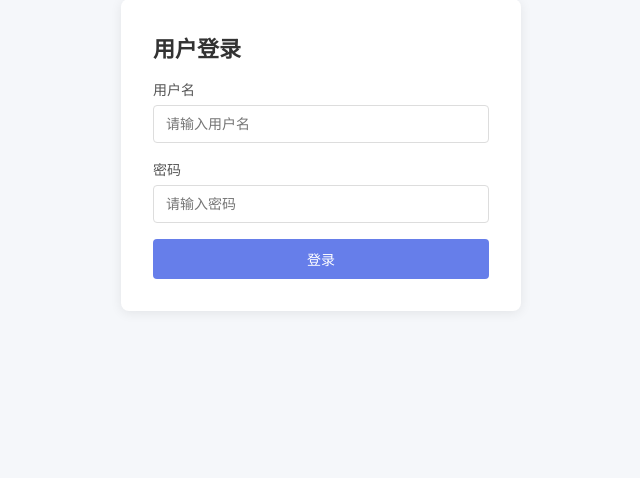
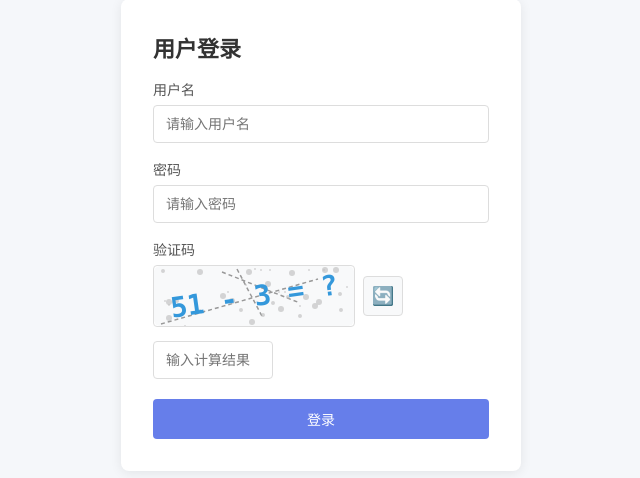
Before and after one commit to LunarTHeresa/Training, a Flask app: page /login in a window 1280 px wide. Shown: the part 105-583 px from the top of the page, without its empty margins (319-959 px from the left). Run offline with Flask 3, Linux system fonts and the light colour scheme.

Commit message:
全面安全修复：关闭Debug/环境变量密钥/添加验证码/统一错误提示/刷新Session/移除调试注释

```diff
--- a/app.py
+++ b/app.py
@@ -1,36 +1,62 @@
-from flask import Flask, render_template, request, redirect, session, abort
+"""
+用户管理系统 - 安全加固版
+==========================
+修复清单：
+  [高危] Debug=True → 改为 debug=False
+  [高危] Secret Key 硬编码 → 从环境变量读取，无环境变量则自动生成
+  [高危] 无验证码 → 新增 SVG 数学验证码
+  [中危] 用户名校验泄露 → 统一错误提示，不区分用户是否存在
+  [中危] Session 固定攻击 → 登录成功后刷新 session
+  [中危] CSRF Token 可复用 → 验证后立即刷新
+  [低危] Session 永不过期 → 设置 30 分钟过期
+  [低危] HTML注释泄露默认账号 → 已清除
+"""
+import os
+import secrets
+import time
+import random
+import string
+from datetime import datetime, timedelta
+
+from flask import (
+    Flask, render_template, request, redirect, session, abort, make_response
+)
 from flask_limiter import Limiter
 from flask_limiter.util import get_remote_address
-from datetime import datetime, timedelta
 from werkzeug.security import generate_password_hash, check_password_hash
-import secrets  # 用于生成随机盐
-import time
 
+# =============================================
+# 应用初始化
+# =============================================
 app = Flask(__name__)
-app.secret_key = "dev-key-2025"
+
+# 🔐 从环境变量读取 secret_key，没有则自动生成
+app.secret_key = os.environ.get("SECRET_KEY") or secrets.token_hex(32)
+
+# 🔐 Session 30 分钟过期
+app.permanent_session_lifetime = timedelta(minutes=30)
 
 # =============================================
 # 🔐 第 1 层防护：IP 级别速率限制
 # =============================================
-# 限制：同一个 IP 每分钟最多尝试 10 次登录
-# 超过后返回 429 Too Many Requests
-# ⚡ 防 Burp Suite 快速爆破（1 分钟窗口内有效）
 limiter = Limiter(
-    get_remote_address,         # 以客户端 IP 为 key
+    get_remote_address,
     app=app,
     default_limits=["60 per minute"],
-    storage_uri="memory://",    # 存内存中，重启即重置
+    storage_uri="memory://",
 )
 
+# =============================================
+# 用户数据
+# =============================================
 USERS = {
     "admin": {
         "username": "admin",
-        # 🔐 加盐哈希（scrypt）
         "password": generate_password_hash("admin123"),
         "role": "admin",
         "email": "admin@example.com",
         "phone": "13800138000",
-        "balance": 99999
+        "balance": 99999,
     },
     "alice": {
         "username": "alice",
@@ -38,104 +64,145 @@ USERS = {
         "role": "user",
         "email": "alice@example.com",
         "phone": "13900139001",
-        "balance": 100
-    }
+        "balance": 100,
+    },
 }
 
 # =============================================
 # 🔐 第 2 层防护：账户锁定
 # =============================================
-# failed_attempts[用户名] = {"count": 失败次数, "locked_until": 解锁时间}
-# 连续失败 5 次 → 锁定该用户 5 分钟
-# 无论密码是否正确，锁定期间都拒绝登录
-FAILED_ATTEMPTS = {}
+FAILED_ATTEMPTS: dict = {}
 MAX_ATTEMPTS = 5
 LOCKOUT_MINUTES = 5
 
 
 def is_account_locked(username: str) -> bool:
-    """检查账号是否被锁定"""
     record = FAILED_ATTEMPTS.get(username)
     if not record:
         return False
     if record["locked_until"] and datetime.now() < record["locked_until"]:
         return True
-    # 锁定时间已过，清除记录
     if record["locked_until"] and datetime.now() >= record["locked_until"]:
         del FAILED_ATTEMPTS[username]
     return False
 
 
 def record_failed_attempt(username: str):
-    """记录一次失败登录，达到阈值则锁定"""
     now = datetime.now()
     if username not in FAILED_ATTEMPTS:
         FAILED_ATTEMPTS[username] = {"count": 0, "locked_until": None}
-
     record = FAILED_ATTEMPTS[username]
     record["count"] += 1
-
-    # 达到最大尝试次数 → 锁定
     if record["count"] >= MAX_ATTEMPTS:
         record["locked_until"] = now + timedelta(minutes=LOCKOUT_MINUTES)
         record["count"] = 0
 
+# =============================================
+# 🔐 验证码（SVG 数学验证码，无需外部依赖）
+# =============================================
+
+def generate_captcha() -> tuple[str, str]:
+    """生成数学验证码，返回 (svg_xml, answer)"""
+    a = random.randint(10, 99)
+    b = random.randint(1, 9)
+    op = random.choice(["+", "-"])
+    if op == "-":
+        if a < b:
+            a, b = b, a
+        answer = str(a - b)
+    else:
+        answer = str(a + b)
+
+    question = f"{a} {op} {b} = ?"
+    svg = _generate_captcha_svg(question)
+    return svg, answer
+
+
+def _generate_captcha_svg(text: str) -> str:
+    """生成带噪点/干扰线的 SVG 验证码图片"""
+    width = 200
+    height = 60
+    font_size = 28
+
+    lines_svg = ""
+    for _ in range(3):
+        x1 = random.randint(0, width // 2)
+        y1 = random.randint(0, height)
+        x2 = random.randint(width // 2, width)
+        y2 = random.randint(0, height)
+        lines_svg += (
+            f'<line x1="{x1}" y1="{y1}" x2="{x2}" y2="{y2}" '
+            f'stroke="#999" stroke-width="1.5" stroke-dasharray="4,3" />\n'
+        )
+
+    dots = ""
+    for _ in range(40):
+        cx = random.randint(0, width)
+        cy = random.randint(0, height)
+        r = random.randint(1, 3)
+        dots += f'<circle cx="{cx}" cy="{cy}" r="{r}" fill="#bbb" opacity="0.6" />\n'
+
+    colors = ["#e74c3c", "#2ecc71", "#3498db", "#9b59b6", "#e67e22"]
+    color = random.choice(colors)
+    rotation = random.randint(-8, 8)
+
+    svg = (
+        f'<svg xmlns="http://www.w3.org/2000/svg" width="{width}" height="{height}" '
+        f'viewBox="0 0 {width} {height}">\n'
+        f'<rect width="{width}" height="{height}" fill="#f8f9fa" rx="6" />\n'
+        f'{lines_svg}'
+        f'{dots}'
+        f'<text x="{width//2}" y="{height//2 + 10}" '
+        f'font-size="{font_size}" font-family="monospace" font-weight="bold" '
+        f'fill="{color}" text-anchor="middle" '
+        f'transform="rotate({rotation} {width//2} {height//2})">\n'
+        f'{text}</text>\n'
+        f'</svg>'
+    )
+    return svg
+
 
 # =============================================
-# 🔐 第 4 层防护：输入校验 + CSRF 令牌
+# 🔐 CSRF 与输入校验
 # =============================================
-# 防 Burp Suite 改包绕过：
-#   - 拒绝非字符串输入（防参数污染）
-#   - CSRF 令牌验证（防请求伪造和重放）
-#   - 内容类型验证（防畸形请求）
-CSRF_TOKENS = {}  # session_id → token
-
 
 def generate_csrf_token() -> str:
-    """生成 CSRF 令牌并存入 session"""
     token = secrets.token_hex(16)
     session["csrf_token"] = token
     return token
 
 
 def validate_login_input() -> tuple[str, str, str | None]:
-    """校验登录输入，返回 (username, password, error)"""
-    # 🔥 攻击手法 1：参数污染
-    # Burp 发送 username[]=admin&password[]=admin123
-    # Flask 的 get() 会返回列表而非字符串
     username = request.form.get("username", "")
     password = request.form.get("password", "")
-
     if not isinstance(username, str) or not isinstance(password, str):
         return "", "", "非法请求参数"
-
     username = username.strip()
     if not username:
         return "", "", "请输入用户名"
-
     if len(username) > 50 or len(password) > 100:
         return "", "", "参数长度异常"
-
     return username, password, None
 
 
+# =============================================
+# 路由
+# =============================================
+
 @app.before_request
 def validate_content_type():
-    """🔥 攻击手法 2：绕过 Content-Type 发送畸形请求
-       拒绝非法的 Content-Type，防止绕过表单验证"""
     if request.method == "POST":
         ct = request.content_type or ""
-        # 只允许标准的 form 提交
         if "application/x-www-form-urlencoded" not in ct and "multipart/form-data" not in ct:
             abort(400)
+
 
 @app.route("/admin")
 def admin_panel():
     username = session.get("username")
     user = USERS.get(username)
-    # 🔐 垂直越权防护：只有 admin 角色才能访问
     if not user or user["role"] != "admin":
-        abort(403)  # 返回 403 Forbidden
+        abort(403)
     return render_template("admin.html", user=user)
 
 
@@ -149,55 +216,113 @@ def index():
 
 
 @app.route("/login", methods=["GET", "POST"])
-# 🔐 第 1 层：每分钟 30 次登录尝试（按 IP 限流，防快速爆破）
 @limiter.limit("30 per minute")
 def login():
     error = None
     user = None
 
-    if request.method == "POST":
-        # 🔐 第 4 层：输入校验（防参数污染）
-        username, password, input_err = validate_login_input()
-        if input_err:
-            error = input_err
-            return render_template("login.html", error=error, csrf_token=generate_csrf_token())
+    # 生成验证码（GET 请求时使用，POST 请求会重新生成）
+    if request.method == "GET":
+        captcha_svg, captcha_answer = generate_captcha()
+        session["captcha_answer"] = captcha_answer
+        return render_template(
+            "login.html", error=None,
+            csrf_token=generate_csrf_token(),
+            captcha_svg=captcha_svg,
+        )
 
-        # 🔐 第 4 层：CSRF 令牌验证（防请求重放/伪造）
-        csrf_token = request.form.get("csrf_token", "")
-        stored_token = session.get("csrf_token", "")
-        if not csrf_token or not stored_token or csrf_token != stored_token:
-            error = "会话验证失败，请重新登录"
-            return render_template("login.html", error=error, csrf_token=generate_csrf_token())
+    # ====== POST 处理 ======
+    if "csrf_token" not in session:
+        captcha_svg, captcha_answer = generate_captcha()
+        session["captcha_answer"] = captcha_answer
+        return render_template(
+            "login.html", error="会话已过期，请重新登录",
+            csrf_token=generate_csrf_token(),
+            captcha_svg=captcha_svg,
+        )
 
-        # 🔐 第 2 层：检查账号是否被锁定
-        if is_account_locked(username):
-            remaining_seconds = int(
-                (FAILED_ATTEMPTS[username]["locked_until"] - datetime.now()).total_seconds()
-            )
-            error = f"该账号已被锁定，请在 {remaining_seconds} 秒后重试"
-            return render_template("login.html", error=error, csrf_token=generate_csrf_token())
+    # 🔐 输入校验
+    username, password, input_err = validate_login_input()
+    if input_err:
+        captcha_svg, captcha_answer = generate_captcha()
+        session["captcha_answer"] = captcha_answer
+        return render_template(
+            "login.html", error=input_err,
+            csrf_token=generate_csrf_token(),
+            captcha_svg=captcha_svg,
+        )
 
-        if username in USERS and check_password_hash(USERS[username]["password"], password):
-            # ✅ 登录成功 → 清除该用户的失败记录
-            FAILED_ATTEMPTS.pop(username, None)
-            session["username"] = username
-            user = USERS[username]
-            return render_template("index.html", user=user)
-        else:
-            # ❌ 登录失败 → 记录
-            record_failed_attempt(username)
-            remaining = MAX_ATTEMPTS - FAILED_ATTEMPTS.get(username, {}).get("count", 0)
-            error = f"用户名或密码错误（还剩 {remaining} 次尝试机会）"
+    # 🔐 CSRF 验证（验证后立刻刷新 token）
+    csrf_token_input = request.form.get("csrf_token", "")
+    stored_token = session.pop("csrf_token", None)
+    if not stored_token or csrf_token_input != stored_token:
+        captcha_svg, captcha_answer = generate_captcha()
+        session["captcha_answer"] = captcha_answer
+        return render_template(
+            "login.html", error="会话验证失败，请重新登录",
+            csrf_token=generate_csrf_token(),
+            captcha_svg=captcha_svg,
+        )
 
-            # 🔐 第 3 层：渐进式延迟
-            # 每失败一次，多等 0.5 秒，让 Burp Suite 爆破速度大幅下降
-            fail_count = FAILED_ATTEMPTS.get(username, {}).get("count", 0)
-            delay = min(fail_count * 0.5, 3.0)  # 最多延迟 3 秒
-            if delay > 0:
-                time.sleep(delay)
-                error += f"（延迟 {delay:.1f}s）"
+    # 🔐 验证码校验
+    captcha_input = request.form.get("captcha", "").strip()
+    stored_answer = session.pop("captcha_answer", None)
+    if not stored_answer or captcha_input != stored_answer:
+        captcha_svg, captcha_answer = generate_captcha()
+        session["captcha_answer"] = captcha_answer
+        return render_template(
+            "login.html", error="验证码错误",
+            csrf_token=generate_csrf_token(),
+            captcha_svg=captcha_svg,
+        )
 
-    return render_template("login.html", error=error, csrf_token=generate_csrf_token())
+    # 🔐 检查账号是否被锁定
+    if is_account_locked(username):
+        remaining_seconds = int(
+            (FAILED_ATTEMPTS[username]["locked_until"] - datetime.now()).total_seconds()
+        )
+        captcha_svg, captcha_answer = generate_captcha()
+        session["captcha_answer"] = captcha_answer
+        return render_template(
+            "login.html", error=f"该账号已被锁定，请在 {remaining_seconds} 秒后重试",
+            csrf_token=generate_csrf_token(),
+            captcha_svg=captcha_svg,
+        )
+
+    # 🔐 密码验证 — 统一错误提示（不区分用户是否存在）
+    if username in USERS and check_password_hash(USERS[username]["password"], password):
+        # ✅ 登录成功
+        FAILED_ATTEMPTS.pop(username, None)
+        # 🔐 刷新 session（防 session 固定攻击）
+        session.clear()
+        session["username"] = username
+        user = USERS[username]
+        return render_template("index.html", user=user)
+    else:
+        # ❌ 登录失败
+        record_failed_attempt(username)
+        # 🔐 渐进式延迟
+        fail_count = FAILED_ATTEMPTS.get(username, {}).get("count", 0)
+        delay = min(fail_count * 0.5, 3.0)
+        if delay > 0:
+            time.sleep(delay)
+        captcha_svg, captcha_answer = generate_captcha()
+        session["captcha_answer"] = captcha_answer
+        return render_template(
+            "login.html", error="用户名或密码错误",
+            csrf_token=generate_csrf_token(),
+            captcha_svg=captcha_svg,
+        )
+
+
+@app.route("/captcha")
+def captcha():
+    """返回验证码 SVG 图片（用于动态刷新）"""
+    svg, answer = generate_captcha()
+    session["captcha_answer"] = answer
+    response = make_response(svg)
+    response.headers["Content-Type"] = "image/svg+xml"
+    return response
 
 
 @app.route("/logout")
@@ -207,4 +332,6 @@ def logout():
 
 
 if __name__ == "__main__":
-    app.run(debug=True, host="0.0.0.0", port=5000)
+    # 🔐 关闭 debug 模式，使用环境变量控制
+    debug_mode = os.environ.get("FLASK_DEBUG", "0") == "1"
+    app.run(debug=debug_mode, host="0.0.0.0", port=5000)
--- a/static/css/style.css
+++ b/static/css/style.css
@@ -191,3 +191,48 @@ body {
     color: #333;
     flex: 1;
 }
+
+/* 验证码 */
+.captcha-group {
+    margin-bottom: 4px;
+}
+
+.captcha-row {
+    display: flex;
+    align-items: center;
+    gap: 8px;
+    margin-bottom: 8px;
+}
+
+.captcha-svg {
+    border: 1px solid #ddd;
+    border-radius: 4px;
+    line-height: 0;
+    overflow: hidden;
+}
+
+.captcha-svg svg {
+    display: block;
+}
+
+.btn-refresh {
+    width: 40px;
+    height: 40px;
+    border: 1px solid #ddd;
+    border-radius: 4px;
+    background: #f8f9fa;
+    font-size: 18px;
+    cursor: pointer;
+    transition: background 0.2s;
+    display: flex;
+    align-items: center;
+    justify-content: center;
+}
+
+.btn-refresh:hover {
+    background: #e9ecef;
+}
+
+#captcha {
+    width: 120px;
+}
--- a/templates/login.html
+++ b/templates/login.html
@@ -1,4 +1,3 @@
-<!-- 调试信息 - 默认管理员账号 用户名: admin 密码: admin123 -->
 {% extends "base.html" %}
 {% block content %}
 <div class="card login-card">
@@ -6,7 +5,7 @@
     {% if error %}
         <div class="error-msg">{{ error }}</div>
     {% endif %}
-    <form method="post" class="login-form">
+    <form method="post" class="login-form" autocomplete="off">
         <input type="hidden" name="csrf_token" value="{{ csrf_token }}">
         <div class="form-group">
             <label for="username">用户名</label>
@@ -16,7 +15,25 @@
             <label for="password">密码</label>
             <input type="password" id="password" name="password" placeholder="请输入密码" required>
         </div>
+        <div class="form-group captcha-group">
+            <label>验证码</label>
+            <div class="captcha-row">
+                <div class="captcha-svg">{{ captcha_svg | safe }}</div>
+                <button type="button" class="btn-refresh" onclick="refreshCaptcha()" title="换一张">🔄</button>
+            </div>
+            <input type="text" id="captcha" name="captcha" placeholder="输入计算结果" maxlength="3" required>
+        </div>
         <button type="submit" class="btn">登录</button>
     </form>
 </div>
+
+<script>
+function refreshCaptcha() {
+    fetch('/captcha')
+        .then(r => r.text())
+        .then(svg => {
+            document.querySelector('.captcha-svg').innerHTML = svg;
+        });
+}
+</script>
 {% endblock %}
```
Also changed, not shown: 1 other file.
